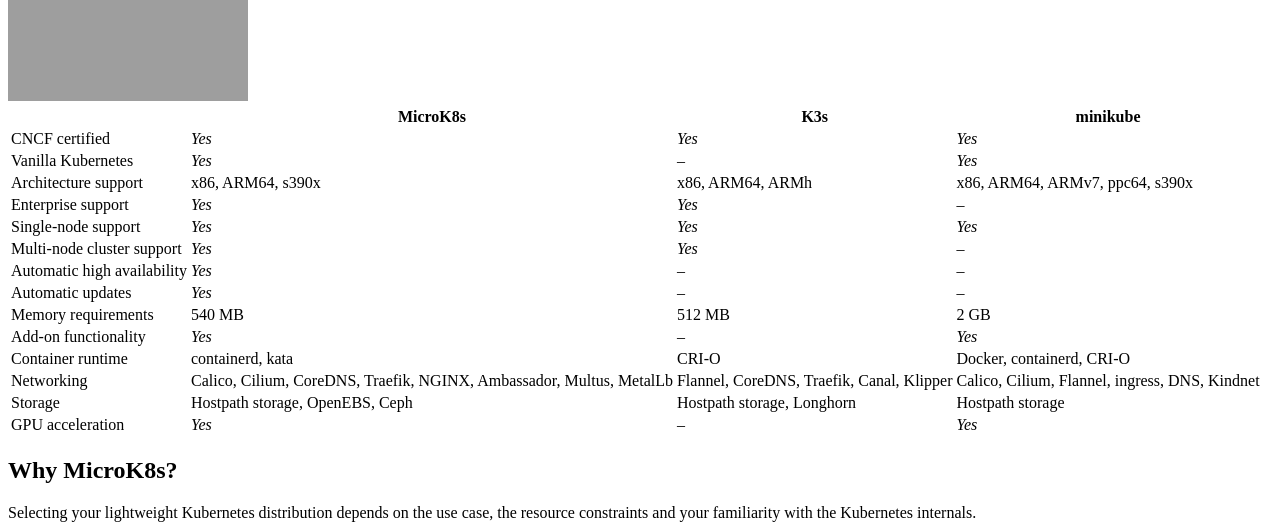
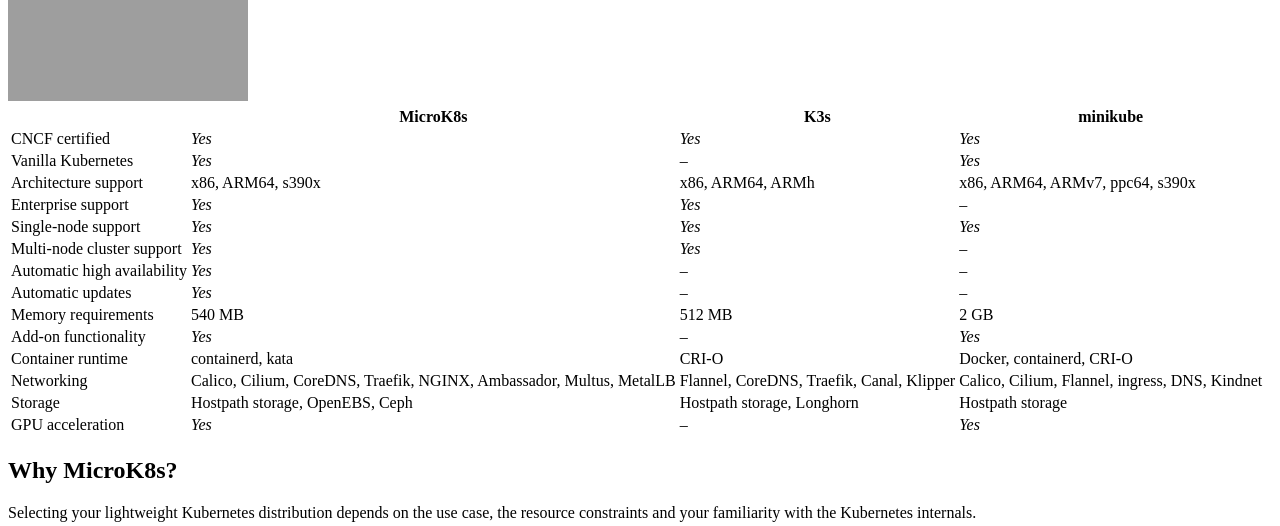
Before and after one commit to canonical/microk8s.io, a Python web app: template templates/compare/index.html in a window 1280 px wide. Shown: the part 370-896 px from the top of the page. Run offline with Jinja, Linux system fonts and the light colour scheme; the template is opened without the code that fills it, so the values that code supplies are empty; some web fonts are replaced; grey boxes are pictures that could not be loaded.

Commit message:
Tiny typo
MetalLb -> MetalLB

```diff
--- a/templates/compare/index.html
+++ b/templates/compare/index.html
@@ -157,7 +157,7 @@
         </tr>
         <tr>
           <td aria-label="Category">Networking</td>
-          <td aria-label="MicroK8s" class="u-align--center">Calico, Cilium, CoreDNS, Traefik, NGINX, Ambassador, Multus, MetalLb</td>
+          <td aria-label="MicroK8s" class="u-align--center">Calico, Cilium, CoreDNS, Traefik, NGINX, Ambassador, Multus, MetalLB</td>
           <td aria-label="K3s" class="u-align--center">Flannel, CoreDNS, Traefik, Canal, Klipper</td>
           <td aria-label="minikube" class="u-align--center">Calico, Cilium, Flannel, ingress, DNS, Kindnet</td>
         </tr>
```
